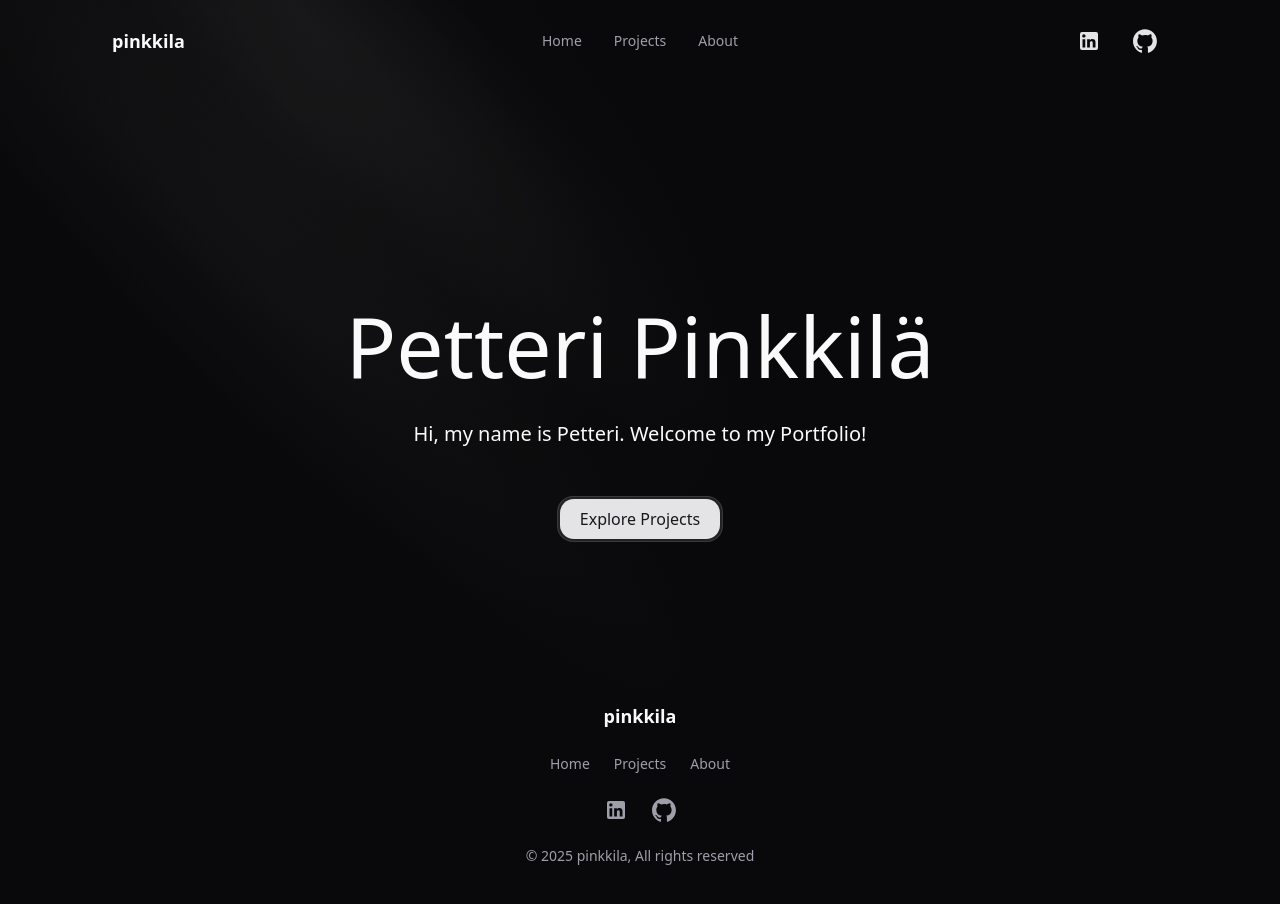
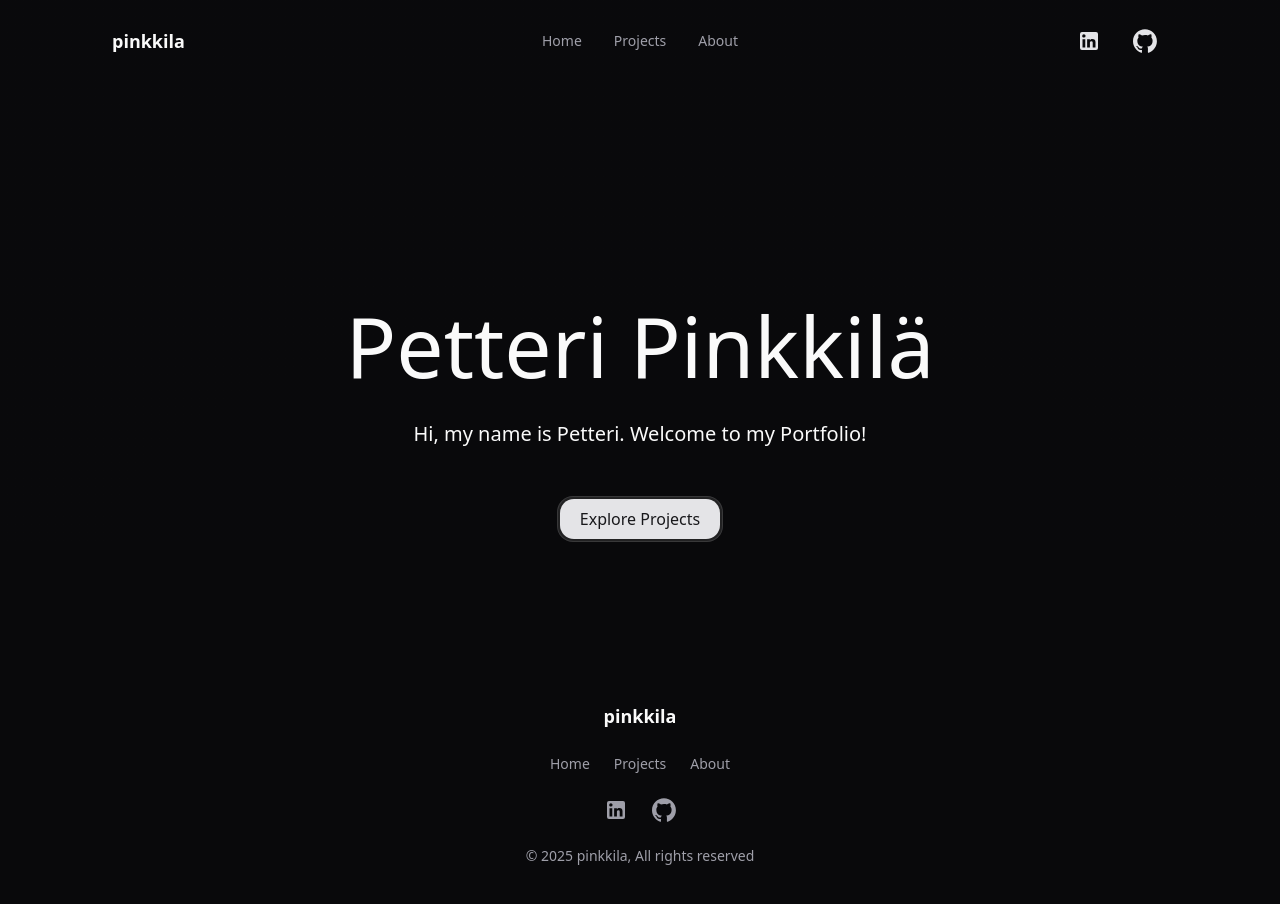
Before and after one commit to pinkkila/pinkkila-website, a React (Vite) app: page / in a window 1280 px wide. Built offline with nearby package versions, Linux system fonts and the light colour scheme.

Commit message:
remove light effect from hero; move github link up

```diff
--- a/src/components/Hero.tsx
+++ b/src/components/Hero.tsx
@@ -27,14 +27,14 @@ export default function Hero() {
   return (
     <>
       <main className="overflow-hidden">
-        <div
-          aria-hidden
-          className="absolute inset-0 isolate hidden opacity-65 contain-strict lg:block pointer-events-none"
-        >
-          <div className="w-140 h-320 -translate-y-87.5 absolute left-0 xl:left-1/8 top-0 -rotate-45 rounded-full bg-[radial-gradient(68.54%_68.72%_at_55.02%_31.46%,hsla(0,0%,85%,.08)_0,hsla(0,0%,55%,.02)_50%,hsla(0,0%,45%,0)_80%)]" />
-          <div className="h-320 absolute left-0 xl:left-1/8 top-0 w-60 -rotate-45 rounded-full bg-[radial-gradient(50%_50%_at_50%_50%,hsla(0,0%,85%,.06)_0,hsla(0,0%,45%,.02)_80%,transparent_100%)] [translate:5%_-50%]" />
-          <div className="h-320 -translate-y-87.5 absolute left-0 xl:left-1/8 top-0 w-60 -rotate-45 bg-[radial-gradient(50%_50%_at_50%_50%,hsla(0,0%,85%,.04)_0,hsla(0,0%,45%,.02)_80%,transparent_100%)]" />
-        </div>
+        {/*<div*/}
+        {/*  aria-hidden*/}
+        {/*  className="absolute inset-0 isolate hidden opacity-65 contain-strict lg:block pointer-events-none"*/}
+        {/*>*/}
+        {/*  <div className="w-140 h-320 -translate-y-87.5 absolute left-0 xl:left-1/8 top-0 -rotate-45 rounded-full bg-[radial-gradient(68.54%_68.72%_at_55.02%_31.46%,hsla(0,0%,85%,.08)_0,hsla(0,0%,55%,.02)_50%,hsla(0,0%,45%,0)_80%)]" />*/}
+        {/*  <div className="h-320 absolute left-0 xl:left-1/8 top-0 w-60 -rotate-45 rounded-full bg-[radial-gradient(50%_50%_at_50%_50%,hsla(0,0%,85%,.06)_0,hsla(0,0%,45%,.02)_80%,transparent_100%)] [translate:5%_-50%]" />*/}
+        {/*  <div className="h-320 -translate-y-87.5 absolute left-0 xl:left-1/8 top-0 w-60 -rotate-45 bg-[radial-gradient(50%_50%_at_50%_50%,hsla(0,0%,85%,.04)_0,hsla(0,0%,45%,.02)_80%,transparent_100%)]" />*/}
+        {/*</div>*/}
         <section>
           <div className="relative pt-36 md:pt-48 xl:pt-60">
             <div
--- a/src/components/Project.tsx
+++ b/src/components/Project.tsx
@@ -55,7 +55,7 @@ export default function Project({
             )}
           </div>
         </div>
-        <div className="space-y-3">
+        <div className="space-y-3 -m-2 sm:-m-4">
           <Button asChild variant="link">
             <a
               target="_blank"
```
